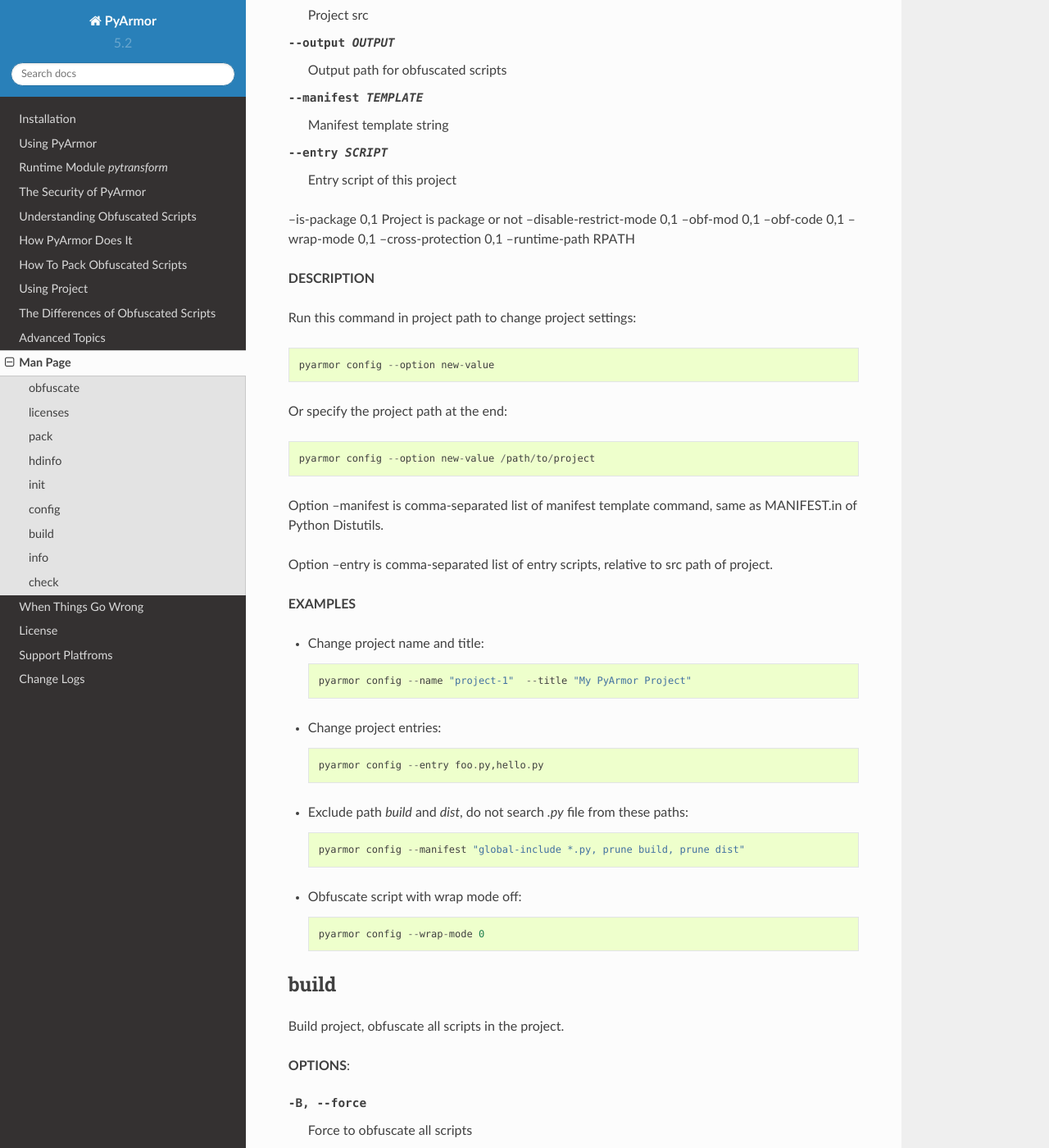
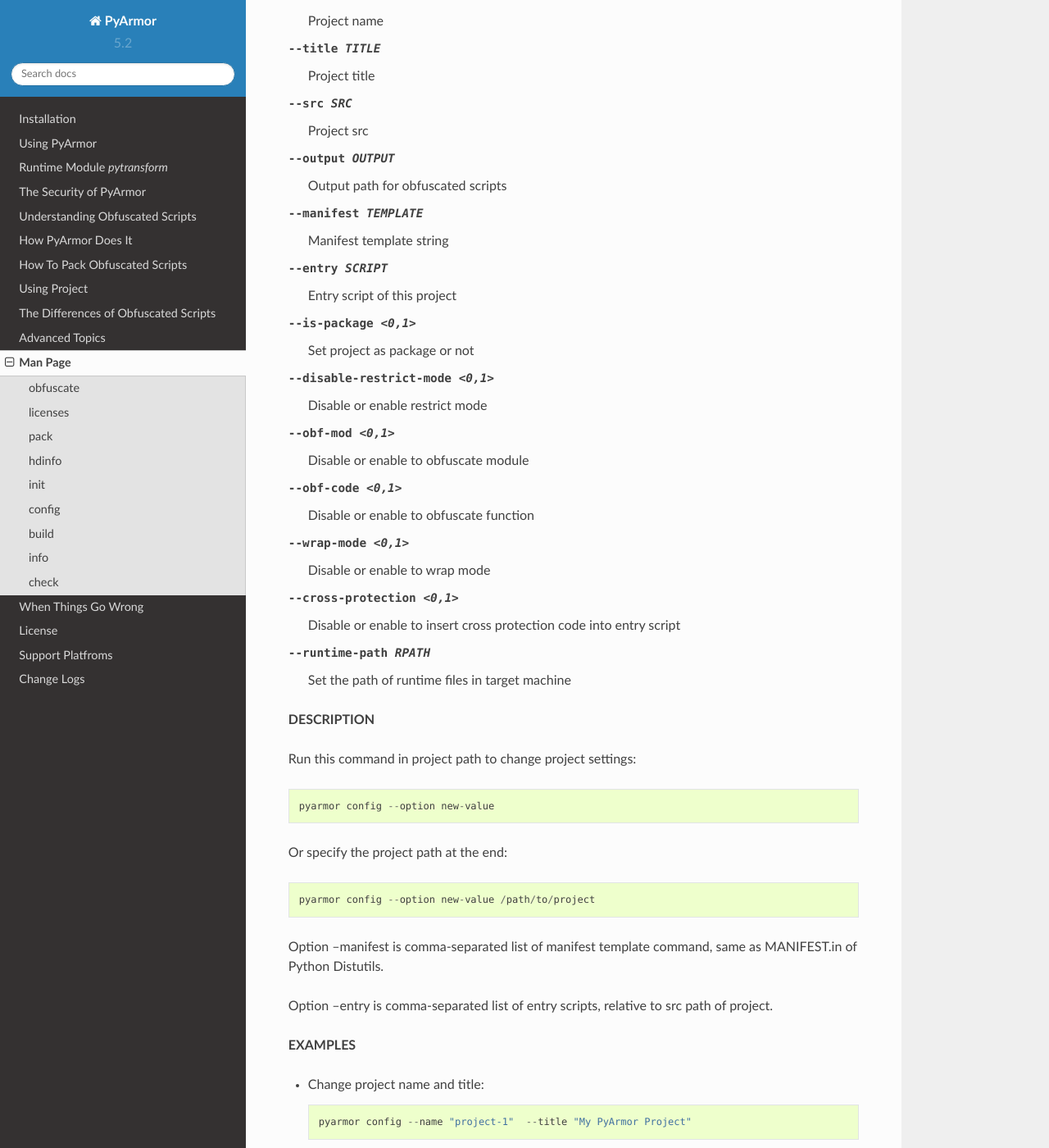
Before and after one commit to dashingsoft/pyarmor, a Sphinx documentation site: the page built from docs/man.rst, in a window 1280 px wide and 1400 px high, scrolled down 7119 px. Shown: the whole window at 82% size. Built offline with Sphinx 7.4.7 and the Read the Docs theme 2.0.0, drawn with Linux system fonts in a browser that asks for light colours; cross-references to code outside the pages are shown as plain code; some of the changed text lies outside the part shown.

Commit message:
Fix table format

```diff
--- a/docs/man.rst
+++ b/docs/man.rst
@@ -289,13 +289,13 @@
 --output OUTPUT                 Output path for obfuscated scripts
 --manifest TEMPLATE             Manifest template string
 --entry SCRIPT                  Entry script of this project
---is-package 0,1                Project is package or not
---disable-restrict-mode 0,1
---obf-mod 0,1
---obf-code 0,1
---wrap-mode 0,1
---cross-protection 0,1
---runtime-path RPATH
+--is-package <0,1>              Set project as package or not
+--disable-restrict-mode <0,1>   Disable or enable restrict mode
+--obf-mod <0,1>                 Disable or enable to obfuscate module
+--obf-code <0,1>                Disable or enable to obfuscate function
+--wrap-mode <0,1>               Disable or enable to wrap mode
+--cross-protection <0,1>        Disable or enable to insert cross protection code into entry script
+--runtime-path RPATH            Set the path of runtime files in target machine
 
 **DESCRIPTION**
 
```
Also changed, not shown: other parts of docs/man.rst (+3 -3 lines).
